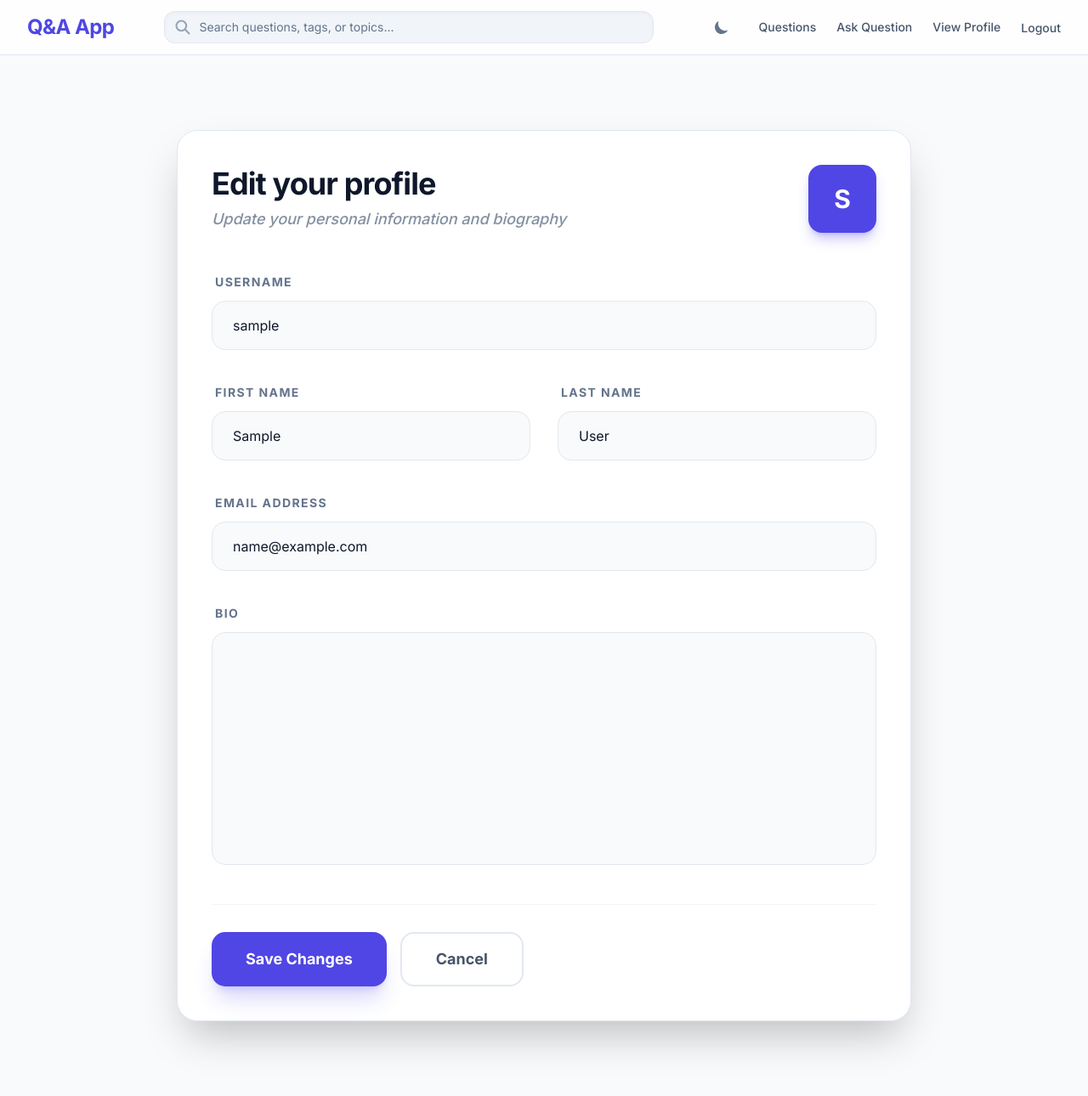
After one commit to Kirubaa-Nandhini/QnA_application, a Django app: page /accounts/profile/edit/ in a window 1280 px wide. The commit adds this page. Shown: the whole page at 85% size. Run offline with Django 5.2, Linux system fonts and the light colour scheme; the visitor is signed in with stand-in values (Sample User, id 1); some libraries are stand-ins or nearby versions.

Commit message:
feat: Implement profile editing functionality
Added an edit profile feature which allows the users to edit their
personal information

```diff
--- a/accounts/forms.py
+++ b/accounts/forms.py
@@ -15,6 +15,23 @@ class SignupForm(UserCreationForm):
 
     def clean_email(self):
         email = self.cleaned_data.get('email')
-        if User.objects.filter(email=email).exists():
+        if User.objects.filter(email=email).exclude(pk=self.instance.pk).exists():
             raise forms.ValidationError("A user with this email already exists.")
         return email
+
+class UserUpdateForm(forms.ModelForm):
+    class Meta:
+        model = User
+        fields = ['username', 'first_name', 'last_name', 'email', 'bio']
+
+    def clean_email(self):
+        email = self.cleaned_data.get('email')
+        if User.objects.filter(email=email).exclude(pk=self.instance.pk).exists():
+            raise forms.ValidationError("A user with this email already exists.")
+        return email
+
+    def clean_username(self):
+        username = self.cleaned_data.get('username')
+        if User.objects.filter(username=username).exclude(pk=self.instance.pk).exists():
+            raise forms.ValidationError("This username is already taken.")
+        return username
--- a/accounts/templates/accounts/profile.html
+++ b/accounts/templates/accounts/profile.html
@@ -48,6 +48,9 @@
 
         <div
             class="flex flex-col sm:flex-row space-y-4 sm:space-y-0 sm:space-x-4 border-t border-slate-100 dark:border-slate-800 pt-10 transition-colors">
+            <a href="{% url 'edit_profile' %}"
+                class="bg-indigo-600 hover:bg-indigo-700 text-white px-8 py-3 rounded-xl font-bold shadow-lg shadow-indigo-600/20 transition transform hover:-translate-y-1 w-full text-center sm:w-auto">Edit
+                Profile</a>
             <a href="{% url 'password_change' %}"
                 class="bg-white dark:bg-slate-900 text-indigo-600 dark:text-indigo-400 border-2 border-indigo-600 dark:border-indigo-500 px-8 py-3 rounded-xl font-bold hover:bg-slate-50 dark:hover:bg-slate-800 transition transform hover:-translate-y-1 w-full text-center sm:w-auto">Change
                 Password</a>
--- /dev/null
+++ b/accounts/templates/accounts/profile_edit.html
@@ -0,0 +1,47 @@
+{% extends 'base.html' %}
+{% load form_tags %}
+
+{% block title %}Edit Profile - Q&A Platform{% endblock %}
+
+{% block content %}
+<div class="max-w-4xl mx-auto py-12 px-4">
+    <div class="bg-white dark:bg-slate-900 overflow-hidden shadow-2xl rounded-3xl border border-slate-200 dark:border-slate-800 transition-colors">
+        <div class="p-10">
+            <div class="flex flex-col md:flex-row md:items-center justify-between gap-6 mb-12">
+                <div>
+                    <h1 class="text-4xl font-black text-slate-900 dark:text-slate-100 tracking-tight mb-2">Edit your profile</h1>
+                    <p class="text-slate-500 dark:text-slate-400 font-medium italic text-lg opacity-80">Update your personal information and biography</p>
+                </div>
+                <div class="h-20 w-20 bg-indigo-600 rounded-2xl flex items-center justify-center text-white text-3xl font-bold shadow-lg shadow-indigo-600/30">
+                    {{ user.username.0|upper }}
+                </div>
+            </div>
+
+            <form method="POST" class="space-y-10">
+                {% csrf_token %}
+
+                {% include 'includes/form_field.html' with field=form.username css_class="w-full px-6 py-4 bg-slate-50 dark:bg-slate-950 border border-slate-200 dark:border-slate-800 rounded-2xl text-slate-900 dark:text-slate-100 focus:outline-none focus:ring-4 focus:ring-indigo-500/20 focus:border-indigo-600 transition-all placeholder-slate-400" %}
+
+                <div class="grid grid-cols-1 md:grid-cols-2 gap-8">
+                    {% include 'includes/form_field.html' with field=form.first_name css_class="w-full px-6 py-4 bg-slate-50 dark:bg-slate-950 border border-slate-200 dark:border-slate-800 rounded-2xl text-slate-900 dark:text-slate-100 focus:outline-none focus:ring-4 focus:ring-indigo-500/20 focus:border-indigo-600 transition-all placeholder-slate-400" %}
+                    {% include 'includes/form_field.html' with field=form.last_name css_class="w-full px-6 py-4 bg-slate-50 dark:bg-slate-950 border border-slate-200 dark:border-slate-800 rounded-2xl text-slate-900 dark:text-slate-100 focus:outline-none focus:ring-4 focus:ring-indigo-500/20 focus:border-indigo-600 transition-all placeholder-slate-400" %}
+                </div>
+
+                {% include 'includes/form_field.html' with field=form.email css_class="w-full px-6 py-4 bg-slate-50 dark:bg-slate-950 border border-slate-200 dark:border-slate-800 rounded-2xl text-slate-900 dark:text-slate-100 focus:outline-none focus:ring-4 focus:ring-indigo-500/20 focus:border-indigo-600 transition-all placeholder-slate-400" %}
+                {% include 'includes/form_field.html' with field=form.bio css_class="w-full px-6 py-4 bg-slate-50 dark:bg-slate-950 border border-slate-200 dark:border-slate-800 rounded-2xl text-slate-900 dark:text-slate-100 focus:outline-none focus:ring-4 focus:ring-indigo-500/20 focus:border-indigo-600 transition-all placeholder-slate-400 resize-none" %}
+
+                <div class="pt-8 flex flex-col sm:flex-row space-y-4 sm:space-y-0 sm:space-x-4 border-t border-slate-100 dark:border-slate-800">
+                    <button type="submit"
+                        class="bg-indigo-600 hover:bg-indigo-700 text-white px-10 py-4 rounded-2xl font-black text-lg shadow-xl shadow-indigo-600/20 transition transform hover:-translate-y-1 w-full sm:w-auto">
+                        Save Changes
+                    </button>
+                    <a href="{% url 'profile' %}"
+                        class="bg-white dark:bg-slate-900 text-slate-600 dark:text-slate-400 border-2 border-slate-200 dark:border-slate-800 px-10 py-4 rounded-2xl font-bold text-lg hover:bg-slate-50 dark:hover:bg-slate-800 transition transform hover:-translate-y-1 w-full text-center sm:w-auto">
+                        Cancel
+                    </a>
+                </div>
+            </form>
+        </div>
+    </div>
+</div>
+{% endblock %}
--- /dev/null
+++ b/accounts/templatetags/form_tags.py
@@ -0,0 +1,7 @@
+from django import template
+
+register = template.Library()
+
+@register.filter(name='add_class')
+def add_class(value, arg):
+    return value.as_widget(attrs={'class': arg})
--- a/accounts/urls.py
+++ b/accounts/urls.py
@@ -7,6 +7,7 @@ urlpatterns = [
     path('login/', auth_views.LoginView.as_view(template_name='accounts/login.html'), name='login'),
     path('logout/', views.logout_user, name='logout'),
     path('profile/', views.ProfileView.as_view(), name='profile'),
+    path('profile/edit/', views.EditProfileView.as_view(), name='edit_profile'),
     path('password-change/', views.PasswordChangeManualView.as_view(), name='password_change'),
     path('password-change/done/', auth_views.PasswordChangeDoneView.as_view(template_name='accounts/password_change_done.html'), name='password_change_done'),
 
--- a/accounts/views.py
+++ b/accounts/views.py
@@ -1,15 +1,18 @@
 from django.shortcuts import render, redirect
+from django.db import transaction
 from django.contrib.auth import login, logout
 from django.contrib.auth.decorators import login_required
 from django.contrib.auth.forms import PasswordChangeForm
 from django.contrib.auth import update_session_auth_hash
 from django.contrib.auth.views import LoginView, PasswordChangeView
-from django.views.generic import CreateView, DetailView
+from django.views.generic import CreateView, DetailView, UpdateView, View
 from django.urls import reverse_lazy
 from django.contrib.auth import get_user_model
 from .forms import SignupForm
 
 User = get_user_model()
+from django.contrib.auth.mixins import LoginRequiredMixin
+from .forms import SignupForm, UserUpdateForm
 
 class SignupView(CreateView):
     form_class = SignupForm
@@ -46,3 +49,12 @@ def logout_user(request):
 class PasswordChangeManualView(PasswordChangeView):
     template_name = 'accounts/password_change.html'
     success_url = reverse_lazy('password_change_done')
+
+class EditProfileView(LoginRequiredMixin, UpdateView):
+    model = User
+    form_class = UserUpdateForm
+    template_name = 'accounts/profile_edit.html'
+    success_url = reverse_lazy('profile')
+
+    def get_object(self, queryset=None):
+        return self.request.user
--- /dev/null
+++ b/templates/includes/form_field.html
@@ -0,0 +1,14 @@
+{% load form_tags %}
+<div class="space-y-3">
+    <label for="{{ field.id_for_label }}" class="block text-sm font-black text-slate-500 dark:text-slate-400 uppercase tracking-widest pl-1">
+        {{ field.label }}
+    </label>
+    {% if css_class %}
+        {{ field|add_class:css_class }}
+    {% else %}
+        {{ field }}
+    {% endif %}
+    {% for error in field.errors %}
+        <p class="text-rose-600 text-sm font-bold pl-1 mt-2">{{ error }}</p>
+    {% endfor %}
+</div>
```
Also changed, not shown: accounts/migrations/0001_initial.py, accounts/migrations/0004_add_user_fields_manual.py (added), accounts/templatetags/__init__.py (added).
